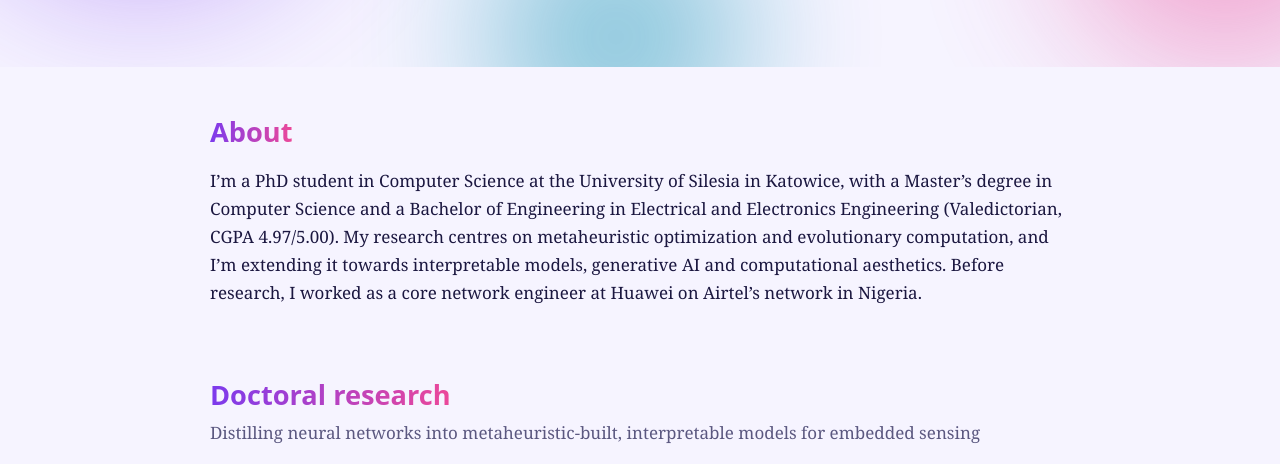
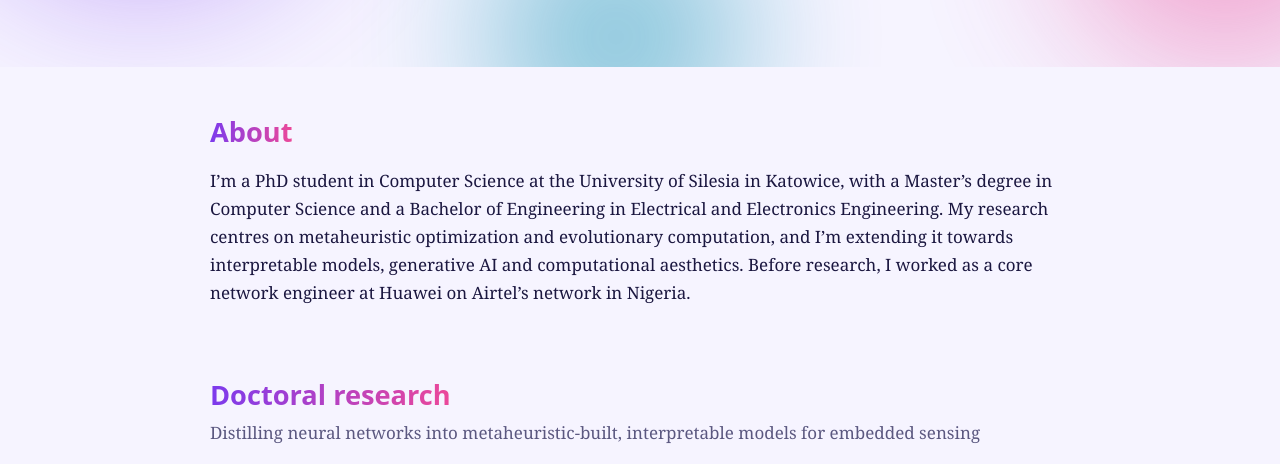
Before and after one commit to O-Temi/temi.com, a plain HTML site: page index.html in a window 1280 px wide. Shown: the part 310-774 px from the top of the page. Drawn offline with nearby package versions, Linux system fonts and the light colour scheme.

Commit message:
Remove duplicate JSON data script in index.html
Removed duplicate JSON data script and cleaned up content.

```diff
--- a/index.html
+++ b/index.html
@@ -59,7 +59,7 @@ footer{padding:50px 0 70px;color:var(--mut);font:.85rem system-ui,sans-serif;tex
 </style>
 </head>
 <body>
-<script type="application/json" id="data">{"bio":"I’m a PhD student in Computer Science at the University of Silesia in Katowice, with a Master’s degree in Computer Science and a Bachelor of Engineering in Electrical and Electronics Engineering (Valedictorian, CGPA 4.97/5.00). My research centres on metaheuristic optimization and evolutionary computation, and I’m extending it towards interpretable models, generative AI and computational aesthetics. Before research, I worked as a core network engineer at Huawei on Airtel’s network in Nigeria.","status":"I’m in the first year of my doctorate, supervised by Prof. Urszula Boryczka. The project asks when a small, readable tree model, built by ant colony search and distilled from a neural network, can match a compressed neural network on a microcontroller. The plan below is a living document that keeps changing as I learn.","gh":"","docs":{"sa":"docs/simulated-annealing-report.pdf","plan":"docs/research-plan.pdf","lit":"docs/literature-review.pdf"},"prog":[["Literature review (45 sources)","done"],["First research plan draft","done"],["Reproduce ant colony decision trees and baselines on one board","now"],["Measurement testbed: ESP32-S3, RP2350, STM32, nRF52","next"],["Footprint-aware ant colony forest prototype and first paper","next"]]}</script>
+<script type="application/json" id="data">{"bio":"I’m a PhD student in Computer Science at the University of Silesia in Katowice, with a Master’s degree in Computer Science and a Bachelor of Engineering in Electrical and Electronics Engineering. My research centres on metaheuristic optimization and evolutionary computation, and I’m extending it towards interpretable models, generative AI and computational aesthetics. Before research, I worked as a core network engineer at Huawei on Airtel’s network in Nigeria.","status":"I’m in the first year of my doctorate, supervised by Prof. Urszula Boryczka. The project asks when a small, readable tree model, built by ant colony search and distilled from a neural network, can match a compressed neural network on a microcontroller. The plan below is a living document that keeps changing as I learn.","gh":"","docs":{"sa":"docs/simulated-annealing-report.pdf","plan":"docs/research-plan.pdf","lit":"docs/literature-review.pdf"},"prog":[["Literature review (45 sources)","done"],["First research plan draft","done"],["Reproduce ant colony decision trees and baselines on a few boards","now"],["Measurement testbed: ESP32-S3, RP2350, STM32, nRF52","next"],["Footprint-aware ant colony forest prototype and first paper","next"]]}</script>
 <div id="app"></div>
 
 <script>
```
